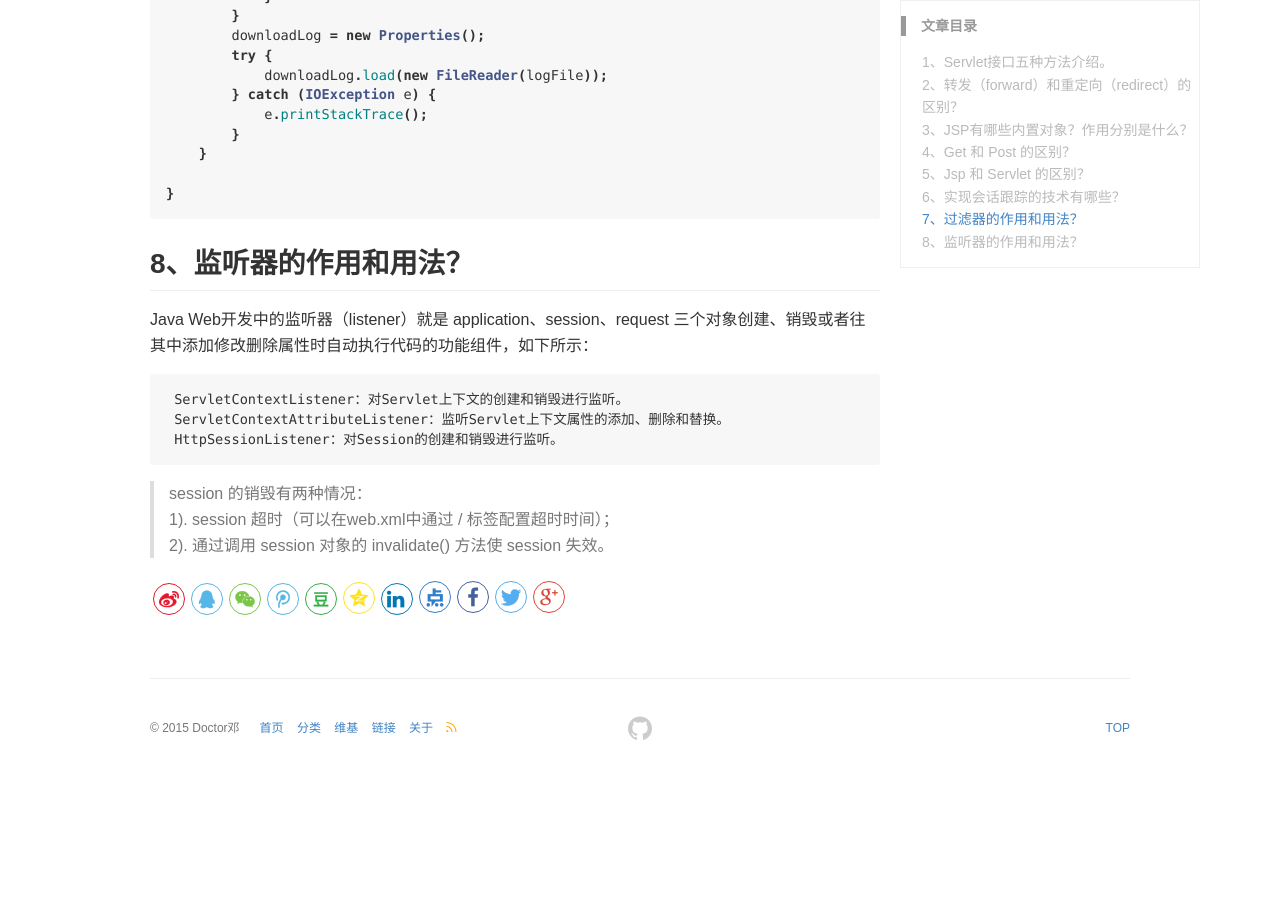
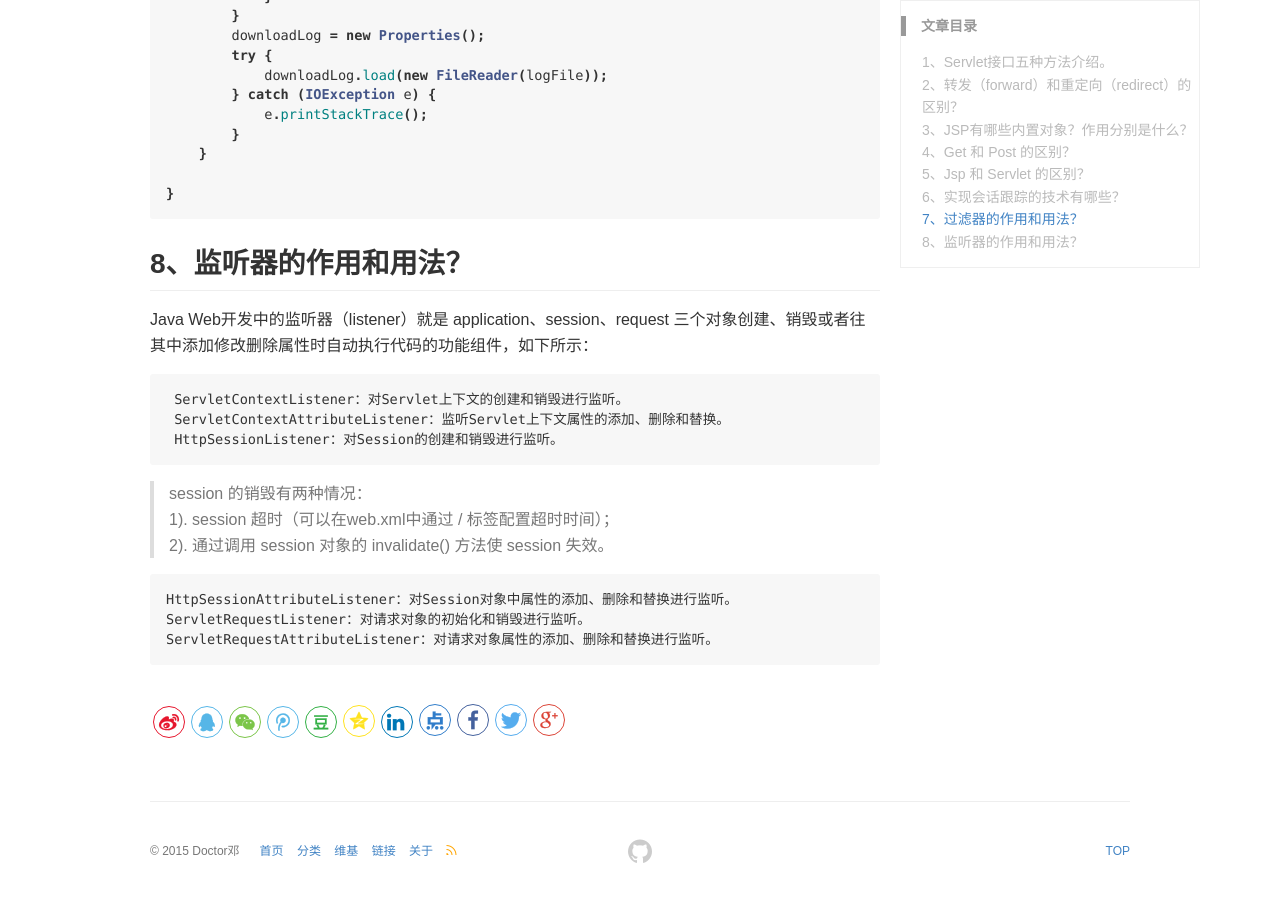
Before and after one commit to DoctorDeng/DoctorDeng.github.io, a Jekyll site: the page built from _posts/2016-09-12-java-面试.md, in a window 1280 px wide and 900 px high, scrolled down 6039 px. Built offline with Jekyll 4.4.1, drawn with Linux system fonts in a browser that asks for light colours; before the commit the page ends 6816 px from its top, so only the background shows below that.

Commit message:
modify file

```diff
--- a/_posts/2016-09-12-java-面试.md
+++ b/_posts/2016-09-12-java-面试.md
@@ -229,3 +229,7 @@ Java Web开发中的监听器（listener）就是 application、session、reques
 > session 的销毁有两种情况：<br>
 1). session 超时（可以在web.xml中通过 <session-config>/<session-timeout> 标签配置超时时间）；<br>
 2). 通过调用 session 对象的 invalidate() 方法使 session 失效。<br>
+
+    HttpSessionAttributeListener：对Session对象中属性的添加、删除和替换进行监听。
+    ServletRequestListener：对请求对象的初始化和销毁进行监听。
+    ServletRequestAttributeListener：对请求对象属性的添加、删除和替换进行监听。
```
